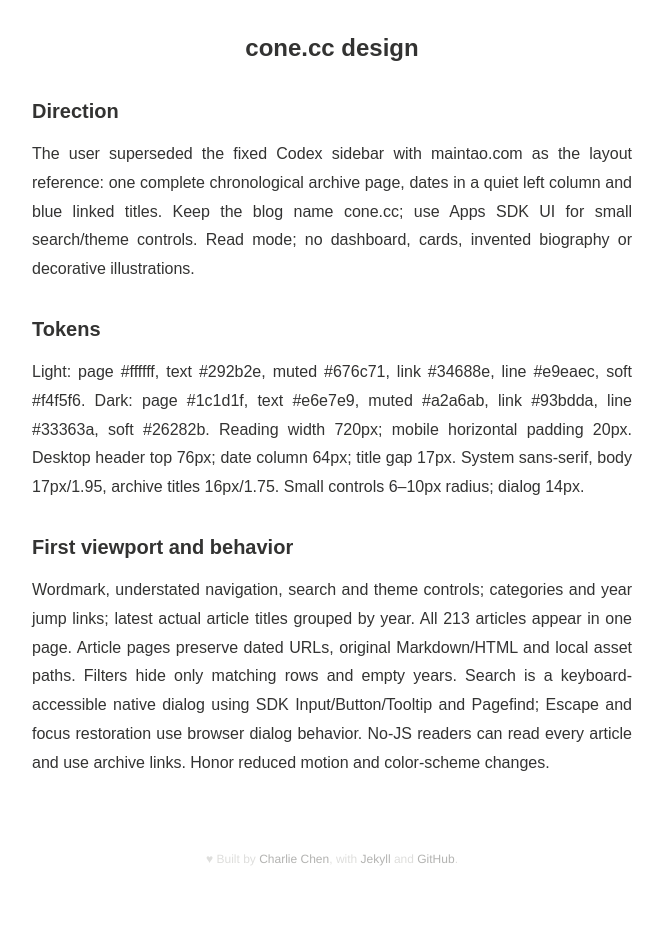
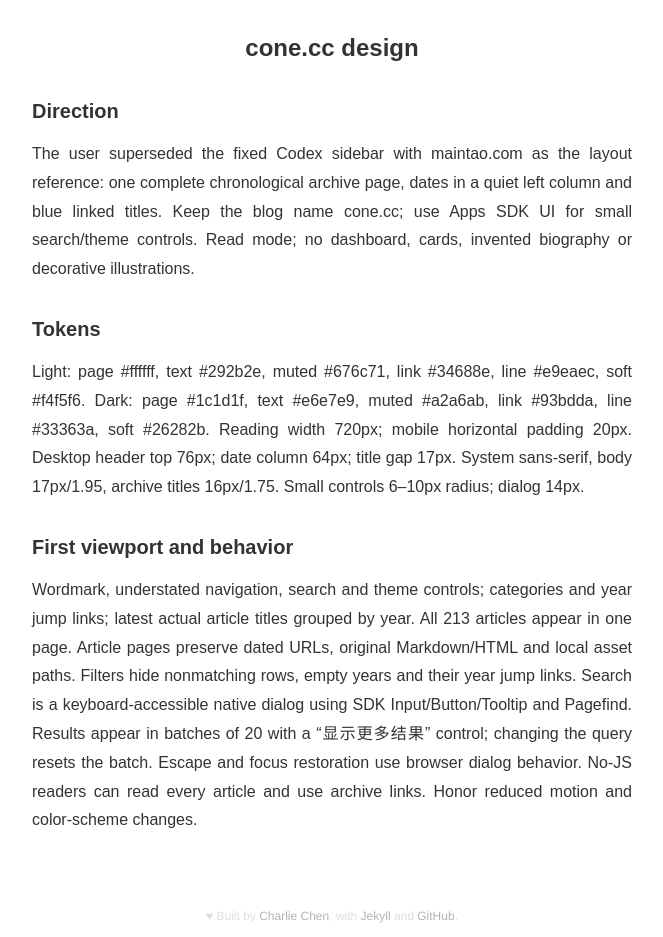
Before and after one commit to conechan/conechan.github.io, a Jekyll site: the page built from DESIGN.md, in a window 1280 px wide. Shown: the whole page, without its empty margins (308-971 px from the left). Built offline with Jekyll 4.4.1, drawn with Linux system fonts in a browser that asks for light colours; our own code applies the rules of GitHub Pages for plain Markdown files; Markdown is read by kramdown in place of the engine named in the settings.

Commit message:
Clarify preview status and search behavior

```diff
--- a/DESIGN.md
+++ b/DESIGN.md
@@ -9,4 +9,4 @@ Dark: page #1c1d1f, text #e6e7e9, muted #a2a6ab, link #93bdda, line #33363a, sof
 Reading width 720px; mobile horizontal padding 20px. Desktop header top 76px; date column 64px; title gap 17px. System sans-serif, body 17px/1.95, archive titles 16px/1.75. Small controls 6–10px radius; dialog 14px.
 
 ## First viewport and behavior
-Wordmark, understated navigation, search and theme controls; categories and year jump links; latest actual article titles grouped by year. All 213 articles appear in one page. Article pages preserve dated URLs, original Markdown/HTML and local asset paths. Filters hide only matching rows and empty years. Search is a keyboard-accessible native dialog using SDK Input/Button/Tooltip and Pagefind; Escape and focus restoration use browser dialog behavior. No-JS readers can read every article and use archive links. Honor reduced motion and color-scheme changes.
+Wordmark, understated navigation, search and theme controls; categories and year jump links; latest actual article titles grouped by year. All 213 articles appear in one page. Article pages preserve dated URLs, original Markdown/HTML and local asset paths. Filters hide nonmatching rows, empty years and their year jump links. Search is a keyboard-accessible native dialog using SDK Input/Button/Tooltip and Pagefind. Results appear in batches of 20 with a “显示更多结果” control; changing the query resets the batch. Escape and focus restoration use browser dialog behavior. No-JS readers can read every article and use archive links. Honor reduced motion and color-scheme changes.
```
Also changed, not shown: PRODUCT.md (+1 -1 lines).
